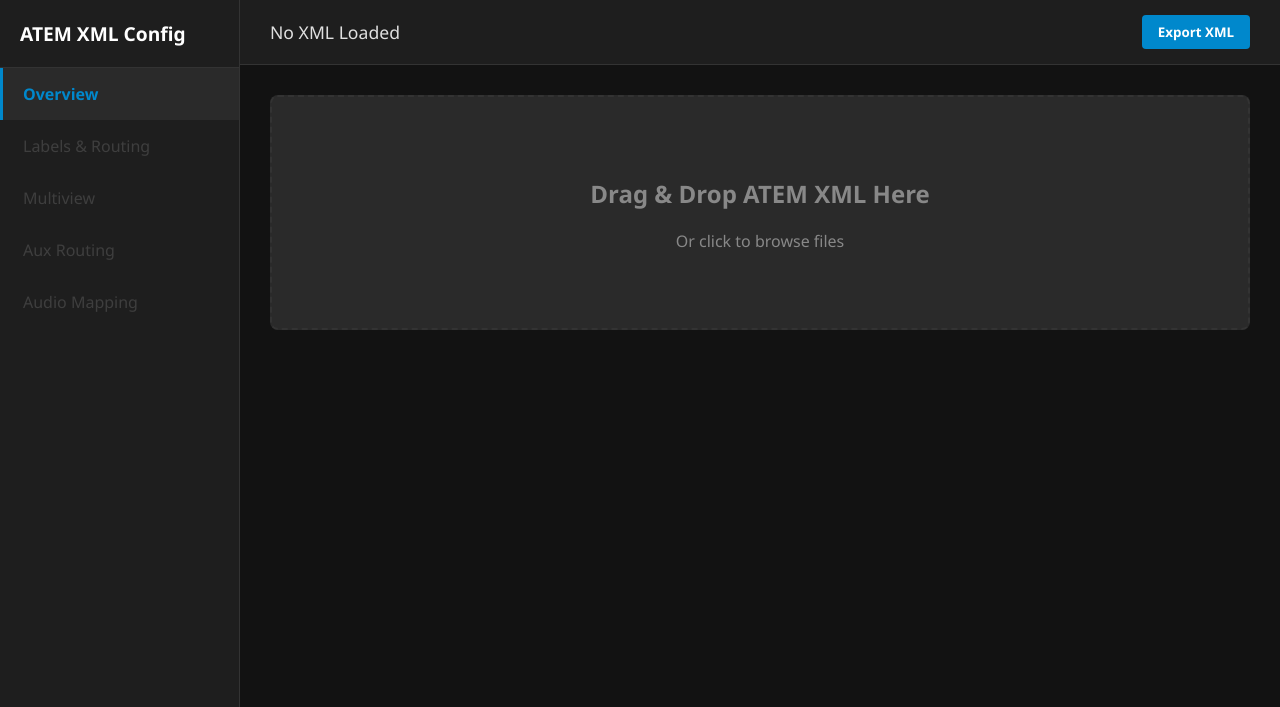
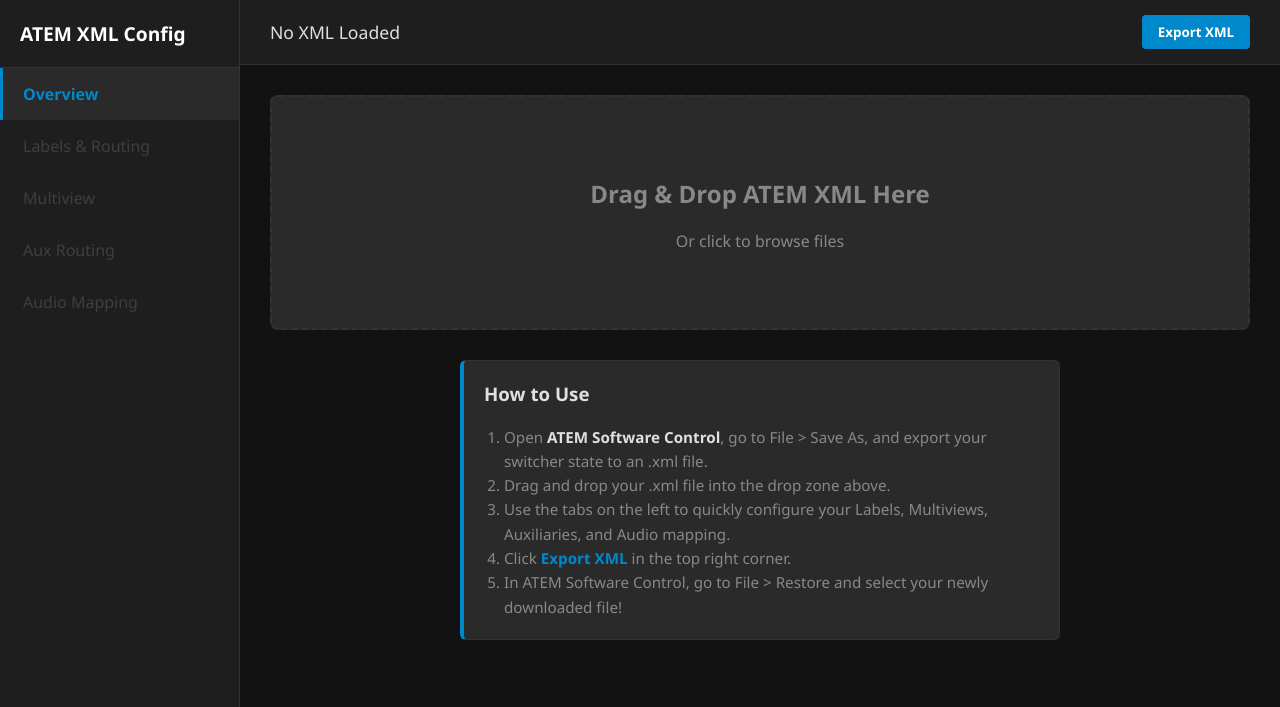
Before and after one commit to Ballas43/atem-xml-editor, a website: page public/index.html in a window 1280 px wide. Shown: the top 707 px of the page. Drawn offline with Linux system fonts and the light colour scheme.

Commit message:
Add guide to overview and some cleanup

```diff
--- a/public/index.html
+++ b/public/index.html
@@ -44,7 +44,16 @@
                     <input type="file" id="file-input" accept=".xml" style="display:none;">
                 </div>
 
-
+                <div class="info-card card-centered card-usage">
+                    <h3>How to Use</h3>
+                    <ol class="usage-list">
+                        <li>Open <strong>ATEM Software Control</strong>, go to <code>File > Save As</code>, and export your switcher state to an <code>.xml</code> file.</li>
+                        <li>Drag and drop your <code>.xml</code> file into the drop zone above.</li>
+                        <li>Use the tabs on the left to quickly configure your Labels, Multiviews, Auxiliaries, and Audio mapping.</li>
+                        <li>Click <strong class="accent-text">Export XML</strong> in the top right corner.</li>
+                        <li>In ATEM Software Control, go to <code>File > Restore</code> and select your newly downloaded file!</li>
+                    </ol>
+                </div>
 
                 <div id="system-info" class="info-card" style="display:none;">
                     <h3>Detected Hardware Schema</h3>
--- a/public/style.css
+++ b/public/style.css
@@ -168,6 +168,41 @@
 .info-card h3 {
   margin-top: 0;
   color: var(--accent);
+}
+
+.card-centered {
+  display: block;
+  margin: 30px auto;
+}
+
+.card-usage {
+  max-width: 600px;
+  border-left: 4px solid var(--accent);
+}
+
+.card-usage h3 {
+  color: var(--text-main);
+}
+
+.usage-list {
+  color: var(--text-muted);
+  line-height: 1.6;
+  padding-left: 20px;
+  margin-bottom: 0;
+  font-size: 0.95rem;
+}
+
+.usage-list strong {
+  color: var(--text-main);
+}
+
+.usage-list .accent-text {
+  color: var(--accent);
+}
+
+.card-connect {
+  max-width: 400px;
+  text-align: center;
 }
 
 .badge {
```
